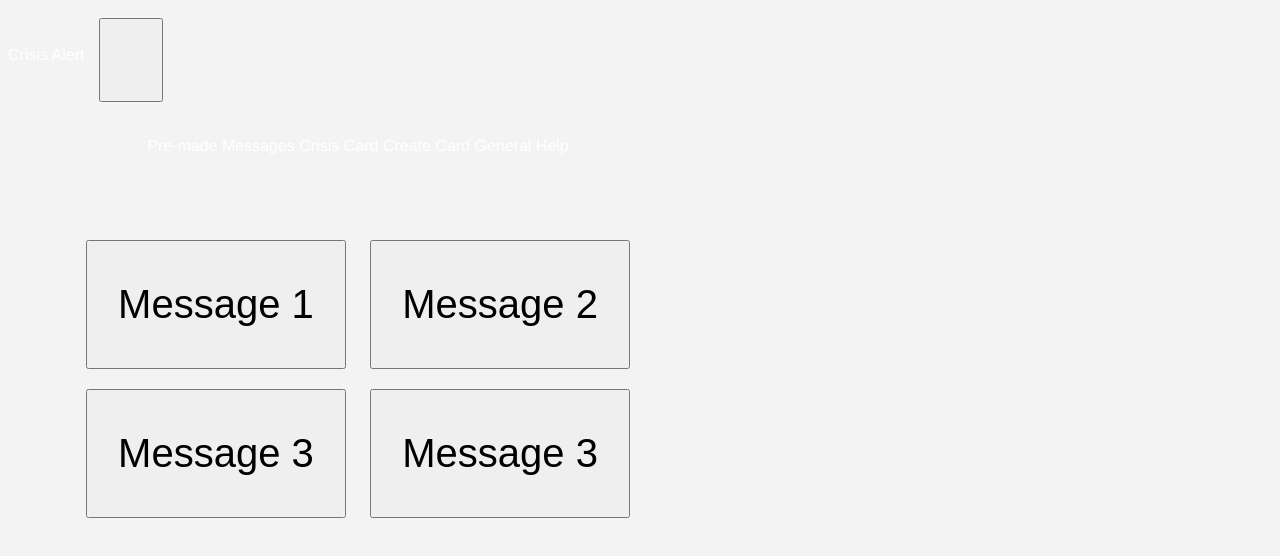
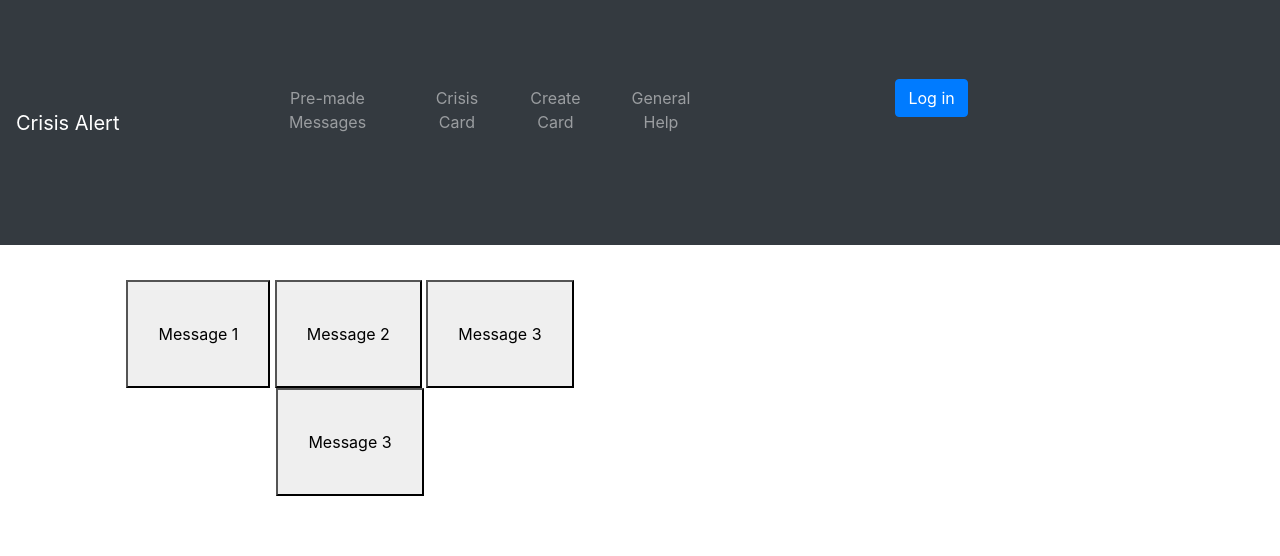
Before and after one commit to vn6/pearlhacks2020, a website: page messages.html in a window 1280 px wide. Drawn offline with nearby package versions, Linux system fonts and the light colour scheme; no server answers.

Commit message:
updated audio and navbar

```diff
--- a/main.css
+++ b/main.css
@@ -26,4 +26,5 @@ a {
 div {
     max-width: 600px;
     margin: 25px 50px 75px;
+    padding: 10px;
 }
--- a/messages.html
+++ b/messages.html
@@ -6,7 +6,49 @@
     <title>Crisis Help</title>
     <link rel="stylesheet" href="main.css">
     <link rel="stylesheet" href="index.css">
+	<script src="https://www.gstatic.com/firebasejs/ui/4.4.0/firebase-ui-auth.js"></script>
+  <link type="text/css" rel="stylesheet" href="https://www.gstatic.com/firebasejs/ui/4.4.0/firebase-ui-auth.css" />
+  <!-- The core Firebase JS SDK is always required and must be listed first -->
+  <link rel="stylesheet" href="https://stackpath.bootstrapcdn.com/bootstrap/4.4.1/css/bootstrap.min.css"
+    integrity="sha384-Vkoo8x4CGsO3+Hhxv8T/Q5PaXtkKtu6ug5TOeNV6gBiFeWPGFN9MuhOf23Q9Ifjh" crossorigin="anonymous">
+
+  <script src="https://www.gstatic.com/firebasejs/7.9.1/firebase-app.js"></script>
+
+  <!-- TODO: Add SDKs for Firebase products that you want to use
+     https://firebase.google.com/docs/web/setup#available-libraries -->
+  <script src="https://www.gstatic.com/firebasejs/7.9.1/firebase-analytics.js"></script>
+  <script src="https://www.gstatic.com/firebasejs/7.9.1/firebase-auth.js"></script>
+  <link type="text/css" rel="stylesheet" href="https://www.gstatic.com/firebasejs/ui/4.4.0/firebase-ui-auth.css" />
+
+  <script>
+    var firebaseConfig = {
+      apiKey: "AIzaSyCqEbjgGMv8PqumM8IGqWKSHWbKgfT_lQo",
+      authDomain: "pearlhacks2020-269022.firebaseapp.com",
+      databaseURL: "https://pearlhacks2020-269022.firebaseio.com",
+      projectId: "pearlhacks2020-269022",
+      storageBucket: "pearlhacks2020-269022.appspot.com",
+      messagingSenderId: "928809181787",
+      appId: "1:928809181787:web:fc090715993f5f0fb8157e",
+      measurementId: "G-3Z74V7EMEX"
+    };
+    firebase.initializeApp(firebaseConfig);
+    firebase.analytics();
+
+
+    firebase.auth().onAuthStateChanged(function (user) {
+      if (user) {
+        console.log("login success");
+        document.getElementById("login_out").innerHTML =
+          "<a role='button' href = 'http://pearlhacks2020-269022.appspot.com/logout' class='btn btn-primary '>Log out </a>";
+      } else {
+        console.log("not logged in");
+        document.getElementById("login_out").innerHTML =
+          "<a role='button' href = 'http://pearlhacks2020-269022.appspot.com/login'  class='btn btn-primary'>Log in </a>";
+      }
+    });
+  </script>
 </head>
+
 
 <body>
   <nav class="navbar navbar-expand-lg navbar-dark  bg-dark">
@@ -17,10 +59,10 @@
     </button>
     <div class="collapse navbar-collapse" id="navbarNavAltMarkup">
       <div class="navbar-nav">
-                <a class="nav-item nav-link active" href="#"> Pre-made Messages</a>
-                <a class="nav-item nav-link" href="card.html">Crisis Card</a>
-                <a class="nav-item nav-link" href="createCard.html">Create Card</a>
-                <a class="nav-item nav-link" href="genHelp.html">General Help</a>
+        <a class="nav-item nav-link " href="/messages"> Pre-made Messages</a>
+        <a class="nav-item nav-link" href="/card">Crisis Card</a>
+        <a class="nav-item nav-link" href="/createCard">Create Card</a>
+        <a class="nav-item nav-link" href="/genHelp">General Help</a>
       </div>
     </div>
     <div id="login_out"></div>
--- a/server.js
+++ b/server.js
@@ -12,6 +12,9 @@ app.use('/img', express.static(path.join(__dirname, 'img')));
 
 app.get('/', (req, res) => {
   res.sendFile(path.join(__dirname, 'index.html'));
+});
+app.get('/messages', (req, res) => {
+  res.sendFile(path.join(__dirname, 'messages.html'));
 });
 app.get('/card', (req, res) => {
   res.sendFile(path.join(__dirname, 'card.html'));
```
Also changed, not shown: card.html (+1 -1 lines), createCard.html (+1 -1 lines), genHelp.html (+1 -1 lines), index.html (+4 -4 lines). Lines whose indentation alone changed are shown as unchanged.
